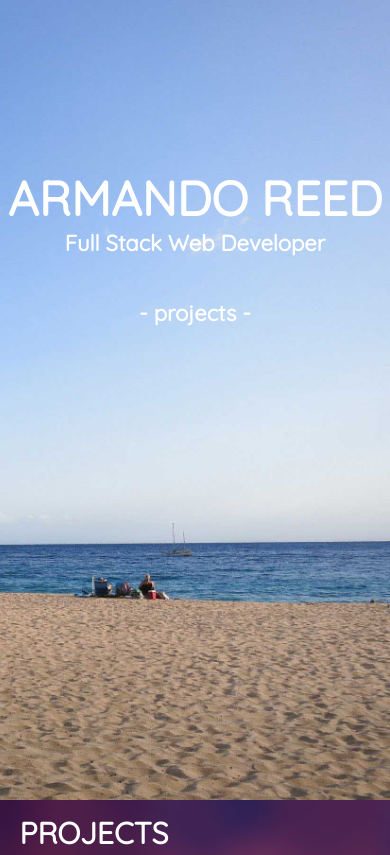
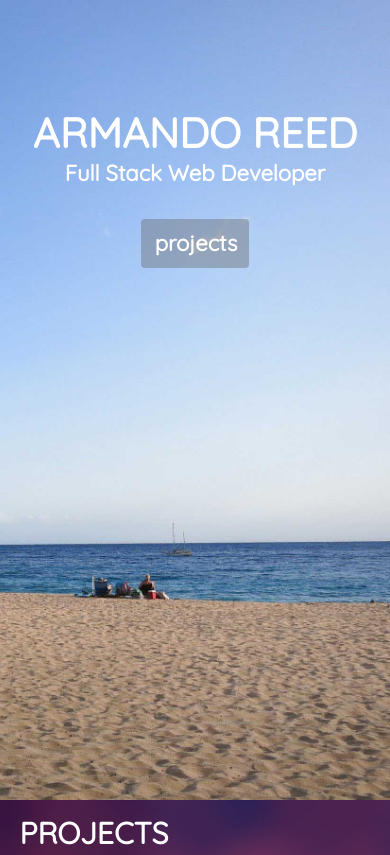
Before and after one commit to trekkie4life/reedalittlemore, a plain HTML site: page index.html in a window 390 px wide. Shown: the top 855 px of the page. Drawn offline with nearby package versions, Linux system fonts and the light colour scheme.

Commit message:
Add button for Projects link on Home section to make it clear the project text is a link to projects

```diff
--- a/css/style.css
+++ b/css/style.css
@@ -82,13 +82,17 @@ body#project-page {
 }
 
 #header a {
+	background: rgba(100, 100, 100, 0.4);
+	border-radius: 4px;
+	padding: 10px 12px 11px 14px;
+	transition: 0.5s ease;
 	text-decoration: none;
 	color: white;
 	transition: 0.65s ease;
 }
 
 #header a:hover {
-	color: magenta;
+	background: rgba(255, 0, 255, 0.2);
 	transition: 0.65s ease;
 }
 
@@ -370,6 +374,10 @@ em {
 
 @media screen and (max-width: 891px) {
 
+	#header {
+		top: 8%;
+	}
+
 	ul#contact-icons {
 		width: 90%;
 	}
@@ -403,6 +411,10 @@ em {
 
 @media screen and (max-width: 543px) {
 
+	#header h1 {
+		font-size: 2.6em;
+	}
+
 	#all-projects {
 		height: 1600px;
 	}
--- a/index.html
+++ b/index.html
@@ -22,7 +22,7 @@
 					<div id="header">
 						<h1>ARMANDO REED</h1>
 						<h2 id="title">Full Stack Web Developer<h2>
-						<a href="#all-projects">- projects -</a>
+						<a href="#all-projects">projects</a>
 					</div>
 			</div>
 		</section>
```
